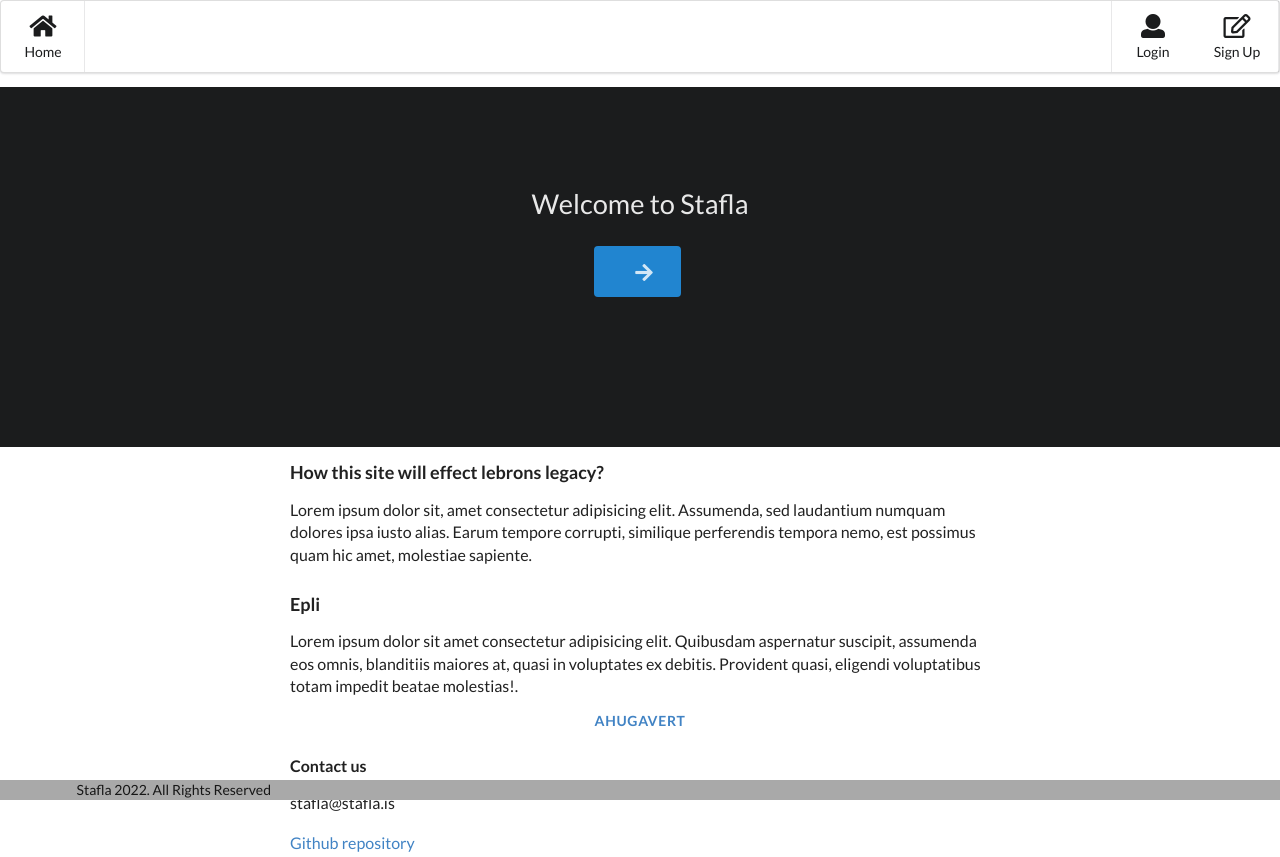
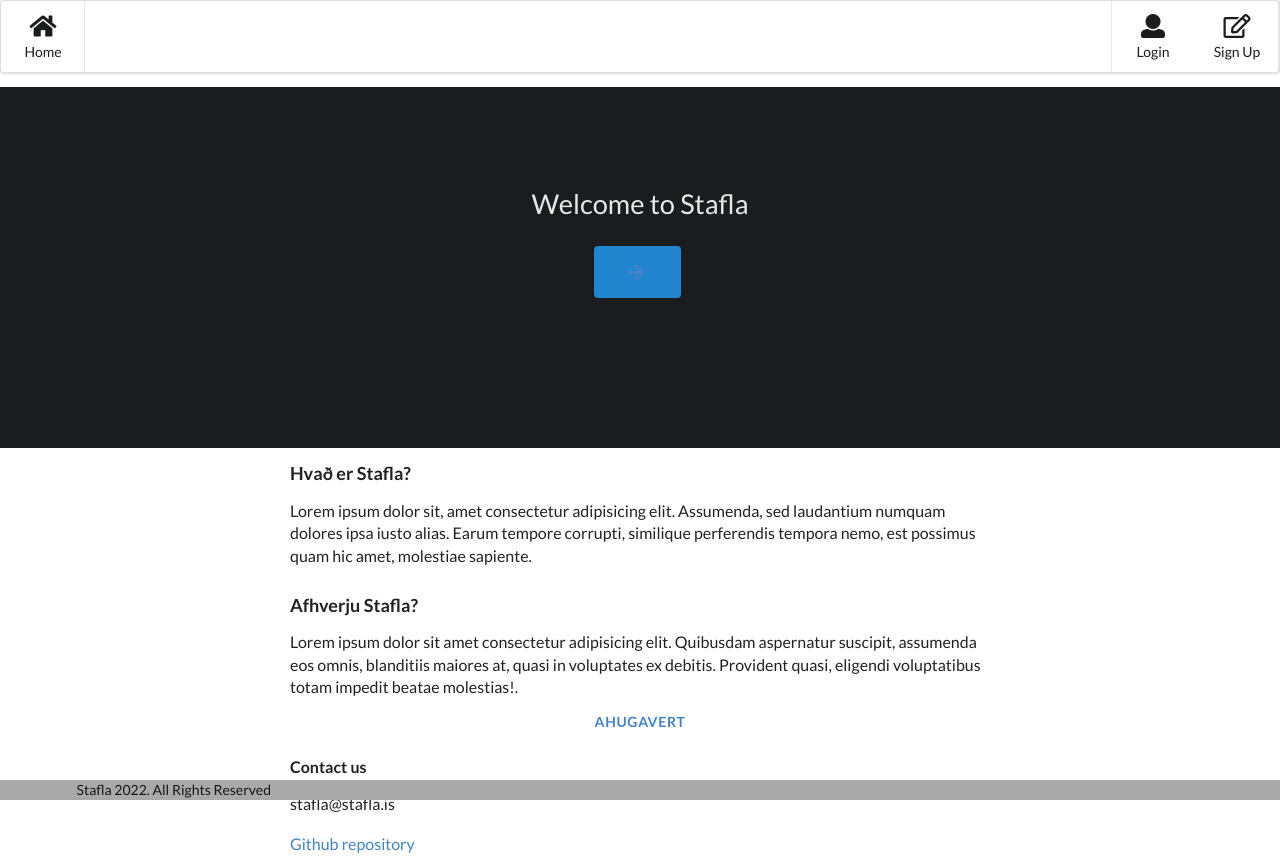
Before and after one commit to vefthroun4/Stafla, a Flask app: page / in a window 1280 px wide. Shown: the top 857 px of the page. Run offline with Flask 2, Linux system fonts and the light colour scheme; some libraries are stand-ins or nearby versions.

Commit message:
connected

```diff
--- a/app/static/css/styles.css
+++ b/app/static/css/styles.css
@@ -1,4 +1,8 @@
 /* HEADER */
+
+
+
+/* BANNER/MASTHEAD */
 .ui.inverted.segment {
   padding-top: 100px;
   padding-bottom: 150px;
--- a/app/templates/header.html
+++ b/app/templates/header.html
@@ -1,5 +1,5 @@
 
-    <div class="ui labeled icon menu">
+    <div class="ui labeled icon menu" id="navbar">
         <div class="left menu">
         <a href="{{url_for('home.index')}}" class="item">
           <i class="home icon"></i>
--- a/app/templates/index.html
+++ b/app/templates/index.html
@@ -1,18 +1,21 @@
 {% extends "base.html" %}
 {%block content %}
-      <div class="ui inverted vertical masthead center aligned segment" >
+      <div class="ui inverted vertical masthead center aligned segment" id="content">
         <div class="ui text container">
           <h2>Welcome to Stafla</h2>
-          <div class="ui huge primary button"><i class="right arrow icon"></i>
-        </div>
+          <div class="ui huge primary button">
+            <a href="{{url_for('namskra.namskra')}}">
+            <i class="right arrow icon"></i>
+          </a>
+          </div>
         </div>
       </div>
     <!-- Bottom Text & Info -->
       <div class="ui vertical stripe segment">
         <div class="ui text container">
-          <h3 class="ui">How this site will effect lebrons legacy?</h3>
+          <h3 class="ui">Hvað er Stafla?</h3>
           <p>Lorem ipsum dolor sit, amet consectetur adipisicing elit. Assumenda, sed laudantium numquam dolores ipsa iusto alias. Earum tempore corrupti, similique perferendis tempora nemo, est possimus quam hic amet, molestiae sapiente.</p>
-          <h3 class="ui">Epli</h3>
+          <h3 class="ui">Afhverju Stafla?</h3>
           <p>Lorem ipsum dolor sit amet consectetur adipisicing elit. Quibusdam aspernatur suscipit, assumenda eos omnis, blanditiis maiores at, quasi in voluptates ex debitis. Provident quasi, eligendi voluptatibus totam impedit beatae molestias!.</p>
           <!-- Divider -->
           <div class="ui text container"></div>
```
